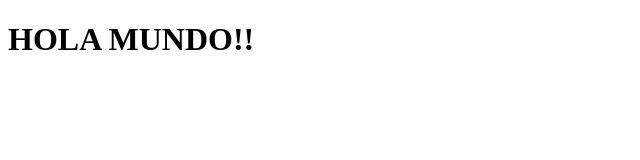
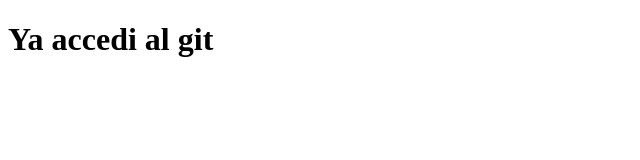
Before and after one commit to 20203tn069/tarea01, a plain HTML site: page index.html in a window 1280 px wide. Shown: the whole page, without its empty margins (0-640 px from the left). Drawn offline with Linux system fonts and the light colour scheme.

Commit message:
Update index.html
Hice un cambio

```diff
--- a/index.html
+++ b/index.html
@@ -7,6 +7,7 @@
     <title>Document</title>
 </head>
 <body>
-    <h1>HOLA MUNDO!!</h1>
+
+    <h1>Ya accedi al git</h1>
 </body>
 </html>
```
